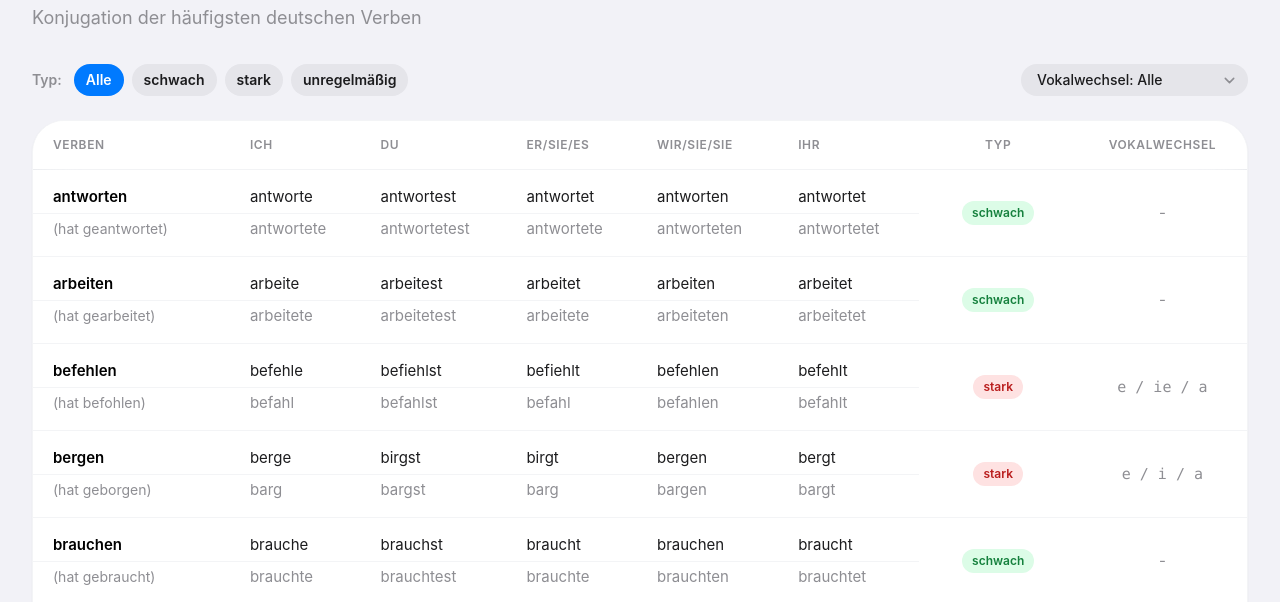
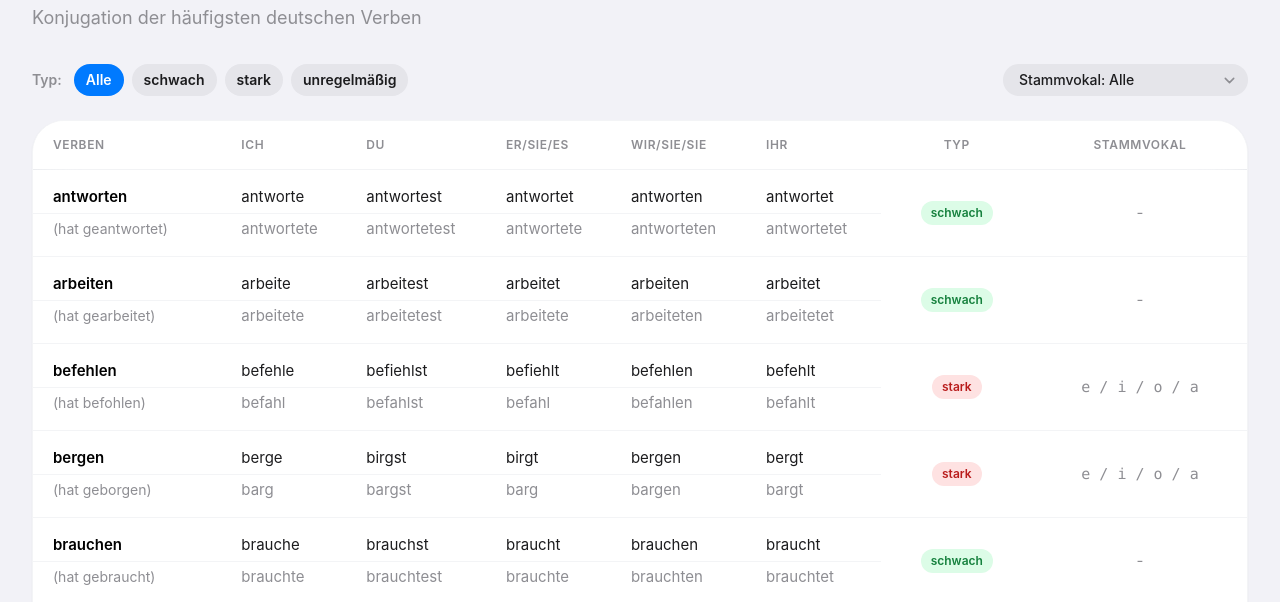
Before and after one commit to iwaszm/DEgrammar, a plain HTML site: page index.html in a window 1280 px wide. Shown: the part 156-758 px from the top of the page. Drawn offline with nearby package versions, Linux system fonts and the light colour scheme.

Commit message:
feat(verben): rename Vokalwechsel to Stammvokal and use Inf/er/Perfekt/Prät patterns

```diff
--- a/assets/data/verbs.js
+++ b/assets/data/verbs.js
@@ -3,7 +3,7 @@ export const verbs = [
         infinitive: "befehlen",
         conjugations: ["befehle", "befiehlst", "befiehlt", "befehlen", "befehlt"],
         type: "stark",
-        vowelChange: "e / ie / a",
+        stemVowel: "e / i / o / a",
         pastInfo: "(hat befohlen)",
         pastConjugations: ["befahl", "befahlst", "befahl", "befahlen", "befahlt"],
         typeClass: "bg-red-100 text-red-700"
@@ -12,7 +12,7 @@ export const verbs = [
         infinitive: "bergen",
         conjugations: ["berge", "birgst", "birgt", "bergen", "bergt"],
         type: "stark",
-        vowelChange: "e / i / a",
+        stemVowel: "e / i / o / a",
         pastInfo: "(hat geborgen)",
         pastConjugations: ["barg", "bargst", "barg", "bargen", "bargt"],
         typeClass: "bg-red-100 text-red-700"
@@ -21,7 +21,7 @@ export const verbs = [
         infinitive: "brechen",
         conjugations: ["breche", "brichst", "bricht", "brechen", "brecht"],
         type: "stark",
-        vowelChange: "e / i / a",
+        stemVowel: "e / i / o / a",
         pastInfo: "(hat/ist gebrochen)",
         pastConjugations: ["brach", "brachst", "brach", "brachen", "bracht"],
         typeClass: "bg-red-100 text-red-700"
@@ -30,7 +30,7 @@ export const verbs = [
         infinitive: "bringen",
         conjugations: ["bringe", "bringst", "bringt", "bringen", "bringt"],
         type: "unregelmäßig",
-        vowelChange: "-",
+        stemVowel: "-",
         pastInfo: "(hat gebracht)",
         pastConjugations: ["brachte", "brachtest", "brachte", "brachten", "brachtet"],
         typeClass: "bg-purple-100 text-purple-700"
@@ -39,7 +39,7 @@ export const verbs = [
         infinitive: "denken",
         conjugations: ["denke", "denkst", "denkt", "denken", "denkt"],
         type: "unregelmäßig",
-        vowelChange: "-",
+        stemVowel: "-",
         pastInfo: "(hat gedacht)",
         pastConjugations: ["dachte", "dachtest", "dachte", "dachten", "dachtet"],
         typeClass: "bg-purple-100 text-purple-700"
@@ -48,7 +48,7 @@ export const verbs = [
         infinitive: "dürfen",
         conjugations: ["darf", "darfst", "darf", "dürfen", "dürft"],
         type: "unregelmäßig",
-        vowelChange: "-",
+        stemVowel: "-",
         pastInfo: "(hat gedurft)",
         pastConjugations: ["durfte", "durftest", "durfte", "durften", "durftet"],
         typeClass: "bg-purple-100 text-purple-700"
@@ -57,7 +57,7 @@ export const verbs = [
         infinitive: "essen",
         conjugations: ["esse", "isst", "isst", "essen", "esst"],
         type: "stark",
-        vowelChange: "e / i / a",
+        stemVowel: "e / i / e / a",
         pastInfo: "(hat gegessen)",
         pastConjugations: ["aß", "aßt", "aß", "aßen", "aßt"],
         typeClass: "bg-red-100 text-red-700"
@@ -66,7 +66,7 @@ export const verbs = [
         infinitive: "fallen",
         conjugations: ["falle", "fällst", "fällt", "fallen", "fallt"],
         type: "stark",
-        vowelChange: "a / ä / ie",
+        stemVowel: "a / ä / a / ie",
         pastInfo: "(ist gefallen)",
         pastConjugations: ["fiel", "fielst", "fiel", "fielen", "fielt"],
         typeClass: "bg-red-100 text-red-700"
@@ -75,7 +75,7 @@ export const verbs = [
         infinitive: "geben",
         conjugations: ["gebe", "gibst", "gibt", "geben", "gebt"],
         type: "stark",
-        vowelChange: "e / i / a",
+        stemVowel: "e / i / e / a",
         pastInfo: "(hat gegeben)",
         pastConjugations: ["gab", "gabst", "gab", "gaben", "gabt"],
         typeClass: "bg-red-100 text-red-700"
@@ -84,7 +84,7 @@ export const verbs = [
         infinitive: "gehen",
         conjugations: ["gehe", "gehst", "geht", "gehen", "geht"],
         type: "unregelmäßig",
-        vowelChange: "-",
+        stemVowel: "-",
         pastInfo: "(ist gegangen)",
         pastConjugations: ["ging", "gingst", "ging", "gingen", "gingt"],
         typeClass: "bg-purple-100 text-purple-700"
@@ -93,7 +93,7 @@ export const verbs = [
         infinitive: "gelten",
         conjugations: ["gelte", "giltst", "gilt", "gelten", "geltet"],
         type: "stark",
-        vowelChange: "e / i / a",
+        stemVowel: "e / i / o / a",
         pastInfo: "(hat gegolten)",
         pastConjugations: ["galt", "galtest", "galt", "galten", "galtet"],
         typeClass: "bg-red-100 text-red-700"
@@ -102,7 +102,7 @@ export const verbs = [
         infinitive: "haben",
         conjugations: ["habe", "hast", "hat", "haben", "habt"],
         type: "unregelmäßig",
-        vowelChange: "-",
+        stemVowel: "-",
         pastInfo: "(hat gehabt)",
         pastConjugations: ["hatte", "hattest", "hatte", "hatten", "hattet"],
         typeClass: "bg-purple-100 text-purple-700"
@@ -111,7 +111,7 @@ export const verbs = [
         infinitive: "helfen",
         conjugations: ["helfe", "hilfst", "hilft", "helfen", "helft"],
         type: "stark",
-        vowelChange: "e / i / a",
+        stemVowel: "e / i / o / a",
         pastInfo: "(hat geholfen)",
         pastConjugations: ["half", "halfst", "half", "halfen", "halft"],
         typeClass: "bg-red-100 text-red-700"
@@ -120,7 +120,7 @@ export const verbs = [
         infinitive: "kennen",
         conjugations: ["kenne", "kennst", "kennt", "kennen", "kennt"],
         type: "unregelmäßig",
-        vowelChange: "-",
+        stemVowel: "-",
         pastInfo: "(hat gekannt)",
         pastConjugations: ["kannte", "kanntest", "kannte", "kannten", "kanntet"],
         typeClass: "bg-purple-100 text-purple-700"
@@ -129,7 +129,7 @@ export const verbs = [
         infinitive: "können",
         conjugations: ["kann", "kannst", "kann", "können", "könnt"],
         type: "unregelmäßig",
-        vowelChange: "-",
+        stemVowel: "-",
         pastInfo: "(hat gekonnt)",
         pastConjugations: ["konnte", "konntest", "konnte", "konnten", "konntet"],
         typeClass: "bg-purple-100 text-purple-700"
@@ -138,7 +138,7 @@ export const verbs = [
         infinitive: "laden",
         conjugations: ["lade", "lädst", "lädt", "laden", "ladet"],
         type: "stark",
-        vowelChange: "a / ä / u",
+        stemVowel: "a / ä / a / u",
         pastInfo: "(hat geladen)",
         pastConjugations: ["lud", "ludst", "lud", "luden", "ludet"],
         typeClass: "bg-red-100 text-red-700"
@@ -147,7 +147,7 @@ export const verbs = [
         infinitive: "lassen",
         conjugations: ["lasse", "lässt", "lässt", "lassen", "lasst"],
         type: "stark",
-        vowelChange: "a / ä / ie",
+        stemVowel: "a / ä / a / ie",
         pastInfo: "(hat gelassen)",
         pastConjugations: ["ließ", "ließest", "ließ", "ließen", "ließt"],
         typeClass: "bg-red-100 text-red-700"
@@ -156,7 +156,7 @@ export const verbs = [
         infinitive: "laufen",
         conjugations: ["laufe", "läufst", "läuft", "laufen", "lauft"],
         type: "stark",
-        vowelChange: "au / äu / ie",
+        stemVowel: "au / äu / au / ie",
         pastInfo: "(ist gelaufen)",
         pastConjugations: ["lief", "liefst", "lief", "liefen", "lieft"],
         typeClass: "bg-red-100 text-red-700"
@@ -165,7 +165,7 @@ export const verbs = [
         infinitive: "lesen",
         conjugations: ["lese", "liest", "liest", "lesen", "lest"],
         type: "stark",
-        vowelChange: "e / ie / a",
+        stemVowel: "e / ie / e / a",
         pastInfo: "(hat gelesen)",
         pastConjugations: ["las", "lasest", "las", "lasen", "last"],
         typeClass: "bg-red-100 text-red-700"
@@ -174,7 +174,7 @@ export const verbs = [
         infinitive: "liegen",
         conjugations: ["liege", "liegst", "liegt", "liegen", "liegt"],
         type: "stark",
-        vowelChange: "ie / ie / a",
+        stemVowel: "ie / ie / e / a",
         pastInfo: "(hat gelegen)",
         pastConjugations: ["lag", "lagst", "lag", "lagen", "lagt"],
         typeClass: "bg-red-100 text-red-700"
@@ -183,7 +183,7 @@ export const verbs = [
         infinitive: "machen",
         conjugations: ["mache", "machst", "macht", "machen", "macht"],
         type: "schwach",
-        vowelChange: "-",
+        stemVowel: "-",
         pastInfo: "(hat gemacht)",
         pastConjugations: ["machte", "machtest", "machte", "machten", "machtet"],
         typeClass: "bg-green-100 text-green-700"
@@ -192,7 +192,7 @@ export const verbs = [
         infinitive: "mögen",
         conjugations: ["mag", "magst", "mag", "mögen", "mögt"],
         type: "unregelmäßig",
-        vowelChange: "-",
+        stemVowel: "-",
         pastInfo: "(hat gemocht)",
         pastConjugations: ["mochte", "mochtest", "mochte", "mochten", "mochtet"],
         typeClass: "bg-purple-100 text-purple-700"
@@ -201,7 +201,7 @@ export const verbs = [
         infinitive: "müssen",
         conjugations: ["muss", "musst", "muss", "müssen", "müsst"],
         type: "unregelmäßig",
-        vowelChange: "-",
+        stemVowel: "-",
         pastInfo: "(hat gemusst)",
         pastConjugations: ["musste", "musstest", "musste", "mussten", "musstet"],
         typeClass: "bg-purple-100 text-purple-700"
@@ -210,7 +210,7 @@ export const verbs = [
         infinitive: "nehmen",
         conjugations: ["nehme", "nimmst", "nimmt", "nehmen", "nehmt"],
         type: "stark",
-        vowelChange: "e / i / a",
+        stemVowel: "e / i / o / a",
         pastInfo: "(hat genommen)",
         pastConjugations: ["nahm", "nahmst", "nahm", "nahmen", "nahmt"],
         typeClass: "bg-red-100 text-red-700"
@@ -219,7 +219,7 @@ export const verbs = [
         infinitive: "sagen",
         conjugations: ["sage", "sagst", "sagt", "sagen", "sagt"],
         type: "schwach",
-        vowelChange: "-",
+        stemVowel: "-",
         pastInfo: "(hat gesagt)",
         pastConjugations: ["sagte", "sagtest", "sagte", "sagten", "sagtet"],
         typeClass: "bg-green-100 text-green-700"
@@ -228,7 +228,7 @@ export const verbs = [
         infinitive: "schlagen",
         conjugations: ["schlage", "schlägst", "schlägt", "schlagen", "schlagt"],
         type: "stark",
-        vowelChange: "a / ä / u",
+        stemVowel: "a / ä / a / u",
         pastInfo: "(hat geschlagen)",
         pastConjugations: ["schlug", "schlugst", "schlug", "schlugen", "schlugt"],
         typeClass: "bg-red-100 text-red-700"
@@ -237,7 +237,7 @@ export const verbs = [
         infinitive: "schreiben",
         conjugations: ["schreibe", "schreibst", "schreibt", "schreiben", "schreibt"],
         type: "stark",
-        vowelChange: "ei / ei / ie",
+        stemVowel: "ei / ei / ie / ie",
         pastInfo: "(hat geschrieben)",
         pastConjugations: ["schrieb", "schriebst", "schrieb", "schrieben", "schriebt"],
         typeClass: "bg-red-100 text-red-700"
@@ -246,7 +246,7 @@ export const verbs = [
         infinitive: "sehen",
         conjugations: ["sehe", "siehst", "sieht", "sehen", "seht"],
         type: "stark",
-        vowelChange: "e / ie / a",
+        stemVowel: "e / ie / e / a",
         pastInfo: "(hat gesehen)",
         pastConjugations: ["sah", "sahst", "sah", "sahen", "saht"],
         typeClass: "bg-red-100 text-red-700"
@@ -255,7 +255,7 @@ export const verbs = [
         infinitive: "sein",
         conjugations: ["bin", "bist", "ist", "sind", "seid"],
         type: "unregelmäßig",
-        vowelChange: "-",
+        stemVowel: "-",
         pastInfo: "(ist gewesen)",
         pastConjugations: ["war", "warst", "war", "waren", "wart"],
         typeClass: "bg-purple-100 text-purple-700"
@@ -264,7 +264,7 @@ export const verbs = [
         infinitive: "setzen",
         conjugations: ["setze", "setzt", "setzt", "setzen", "setzt"],
         type: "schwach",
-        vowelChange: "-",
+        stemVowel: "-",
         pastInfo: "(hat gesetzt)",
         pastConjugations: ["setzte", "setztest", "setzte", "setzten", "setztet"],
         typeClass: "bg-green-100 text-green-700"
@@ -273,7 +273,7 @@ export const verbs = [
         infinitive: "sollen",
         conjugations: ["soll", "sollst", "soll", "sollen", "sollt"],
         type: "unregelmäßig",
-        vowelChange: "-",
+        stemVowel: "-",
         pastInfo: "(hat gesollt)",
         pastConjugations: ["sollte", "solltest", "sollte", "sollten", "solltet"],
         typeClass: "bg-purple-100 text-purple-700"
@@ -282,7 +282,7 @@ export const verbs = [
         infinitive: "sprechen",
         conjugations: ["spreche", "sprichst", "spricht", "sprechen", "sprecht"],
         type: "stark",
-        vowelChange: "e / i / a",
+        stemVowel: "e / i / o / a",
         pastInfo: "(hat gesprochen)",
         pastConjugations: ["sprach", "sprachst", "sprach", "sprachen", "spracht"],
         typeClass: "bg-red-100 text-red-700"
@@ -291,7 +291,7 @@ export const verbs = [
         infinitive: "stehen",
         conjugations: ["stehe", "stehst", "steht", "stehen", "steht"],
         type: "unregelmäßig",
-        vowelChange: "-",
+        stemVowel: "-",
         pastInfo: "(hat gestanden)",
         pastConjugations: ["stand", "standest", "stand", "standen", "standet"],
         typeClass: "bg-purple-100 text-purple-700"
@@ -300,7 +300,7 @@ export const verbs = [
         infinitive: "weisen",
         conjugations: ["weise", "weist", "weist", "weisen", "weist"],
         type: "stark",
-        vowelChange: "ei / ei / ie",
+        stemVowel: "ei / ei / ie / ie",
         pastInfo: "(hat gewiesen)",
         pastConjugations: ["wies", "wiest", "wies", "wiesen", "wiest"],
         typeClass: "bg-red-100 text-red-700"
@@ -309,7 +309,7 @@ export const verbs = [
         infinitive: "werden",
         conjugations: ["werde", "wirst", "wird", "werden", "werdet"],
         type: "unregelmäßig",
-        vowelChange: "e / i / u",
+        stemVowel: "e / i / o / u",
         pastInfo: "(ist geworden)",
         pastConjugations: ["wurde", "wurdest", "wurde", "wurden", "wurdet"],
         typeClass: "bg-purple-100 text-purple-700"
@@ -318,7 +318,7 @@ export const verbs = [
         infinitive: "wissen",
         conjugations: ["weiß", "weißt", "weiß", "wissen", "wisst"],
         type: "unregelmäßig",
-        vowelChange: "-",
+        stemVowel: "-",
         pastInfo: "(hat gewusst)",
         pastConjugations: ["wusste", "wusstest", "wusste", "wussten", "wusstet"],
         typeClass: "bg-purple-100 text-purple-700"
@@ -327,7 +327,7 @@ export const verbs = [
         infinitive: "wollen",
         conjugations: ["will", "willst", "will", "wollen", "wollt"],
         type: "unregelmäßig",
-        vowelChange: "-",
+        stemVowel: "-",
         pastInfo: "(hat gewollt)",
         pastConjugations: ["wollte", "wolltest", "wollte", "wollten", "wolltet"],
         typeClass: "bg-purple-100 text-purple-700"
@@ -336,7 +336,7 @@ export const verbs = [
         infinitive: "ziehen",
         conjugations: ["ziehe", "ziehst", "zieht", "ziehen", "zieht"],
         type: "stark",
-        vowelChange: "ie / ie / o",
+        stemVowel: "ie / ie / o / o",
         pastInfo: "(hat/ist gezogen)",
         pastConjugations: ["zog", "zogst", "zog", "zogen", "zogt"],
         typeClass: "bg-red-100 text-red-700"
@@ -345,7 +345,7 @@ export const verbs = [
         infinitive: "antworten",
         conjugations: ["antworte", "antwortest", "antwortet", "antworten", "antwortet"],
         type: "schwach",
-        vowelChange: "-",
+        stemVowel: "-",
         pastInfo: "(hat geantwortet)",
         pastConjugations: ["antwortete", "antwortetest", "antwortete", "antworteten", "antwortetet"],
         typeClass: "bg-green-100 text-green-700"
@@ -354,7 +354,7 @@ export const verbs = [
         infinitive: "arbeiten",
         conjugations: ["arbeite", "arbeitest", "arbeitet", "arbeiten", "arbeitet"],
         type: "schwach",
-        vowelChange: "-",
+        stemVowel: "-",
         pastInfo: "(hat gearbeitet)",
         pastConjugations: ["arbeitete", "arbeitetest", "arbeitete", "arbeiteten", "arbeitetet"],
         typeClass: "bg-green-100 text-green-700"
@@ -363,7 +363,7 @@ export const verbs = [
         infinitive: "brauchen",
         conjugations: ["brauche", "brauchst", "braucht", "brauchen", "braucht"],
         type: "schwach",
-        vowelChange: "-",
+        stemVowel: "-",
         pastInfo: "(hat gebraucht)",
         pastConjugations: ["brauchte", "brauchtest", "brauchte", "brauchten", "brauchtet"],
         typeClass: "bg-green-100 text-green-700"
@@ -372,7 +372,7 @@ export const verbs = [
         infinitive: "brennen",
         conjugations: ["brenne", "brennst", "brennt", "brennen", "brennt"],
         type: "unregelmäßig",
-        vowelChange: "-",
+        stemVowel: "-",
         pastInfo: "(hat gebrannt)",
         pastConjugations: ["brannte", "branntest", "brannte", "brannten", "branntet"],
         typeClass: "bg-purple-100 text-purple-700"
@@ -381,7 +381,7 @@ export const verbs = [
         infinitive: "finden",
         conjugations: ["finde", "findest", "findet", "finden", "findet"],
         type: "stark",
-        vowelChange: "-",
+        stemVowel: "i / i / u / a",
         pastInfo: "(hat gefunden)",
         pastConjugations: ["fand", "fandst", "fand", "fanden", "fandet"],
         typeClass: "bg-red-100 text-red-700"
@@ -390,7 +390,7 @@ export const verbs = [
         infinitive: "fahren",
         conjugations: ["fahre", "fährst", "fährt", "fahren", "fahrt"],
         type: "stark",
-        vowelChange: "a / ä / a",
+        stemVowel: "a / ä / a / u",
         pastInfo: "(ist gefahren)",
         pastConjugations: ["fuhr", "fuhrst", "fuhr", "fuhren", "fuhrt"],
         typeClass: "bg-red-100 text-red-700"
@@ -399,7 +399,7 @@ export const verbs = [
         infinitive: "fragen",
         conjugations: ["frage", "fragst", "fragt", "fragen", "fragt"],
         type: "schwach",
-        vowelChange: "-",
+        stemVowel: "-",
         pastInfo: "(hat gefragt)",
         pastConjugations: ["fragte", "fragtest", "fragte", "fragten", "fragtet"],
         typeClass: "bg-green-100 text-green-700"
@@ -408,7 +408,7 @@ export const verbs = [
         infinitive: "kaufen",
         conjugations: ["kaufe", "kaufst", "kauft", "kaufen", "kauft"],
         type: "schwach",
-        vowelChange: "-",
+        stemVowel: "-",
         pastInfo: "(hat gekauft)",
         pastConjugations: ["kaufte", "kauftest", "kaufte", "kauften", "kauftet"],
         typeClass: "bg-green-100 text-green-700"
@@ -417,7 +417,7 @@ export const verbs = [
         infinitive: "kommen",
         conjugations: ["komme", "kommst", "kommt", "kommen", "kommt"],
         type: "stark",
-        vowelChange: "-",
+        stemVowel: "o / o / o / a",
         pastInfo: "(ist gekommen)",
         pastConjugations: ["kam", "kamst", "kam", "kamen", "kamt"],
         typeClass: "bg-red-100 text-red-700"
@@ -426,7 +426,7 @@ export const verbs = [
         infinitive: "leben",
         conjugations: ["lebe", "lebst", "lebt", "leben", "lebt"],
         type: "schwach",
-        vowelChange: "-",
+        stemVowel: "-",
         pastInfo: "(hat gelebt)",
         pastConjugations: ["lebte", "lebtest", "lebte", "lebten", "lebtet"],
         typeClass: "bg-green-100 text-green-700"
@@ -435,7 +435,7 @@ export const verbs = [
         infinitive: "lernen",
         conjugations: ["lerne", "lernst", "lernt", "lernen", "lernt"],
         type: "schwach",
-        vowelChange: "-",
+        stemVowel: "-",
         pastInfo: "(hat gelernt)",
         pastConjugations: ["lernte", "lerntest", "lernte", "lernten", "lerntet"],
         typeClass: "bg-green-100 text-green-700"
@@ -444,7 +444,7 @@ export const verbs = [
         infinitive: "rennen",
         conjugations: ["renne", "rennst", "rennt", "rennen", "rennt"],
         type: "unregelmäßig",
-        vowelChange: "-",
+        stemVowel: "-",
         pastInfo: "(ist gerannt)",
         pastConjugations: ["rannte", "ranntest", "rannte", "rannten", "ranntet"],
         typeClass: "bg-purple-100 text-purple-700"
@@ -453,7 +453,7 @@ export const verbs = [
         infinitive: "schlafen",
         conjugations: ["schlafe", "schläfst", "schläft", "schlafen", "schlaft"],
         type: "stark",
-        vowelChange: "a / ä / a",
+        stemVowel: "a / ä / a / ie",
         pastInfo: "(hat geschlafen)",
         pastConjugations: ["schlief", "schliefst", "schlief", "schliefen", "schlieft"],
         typeClass: "bg-red-100 text-red-700"
@@ -462,7 +462,7 @@ export const verbs = [
         infinitive: "spielen",
         conjugations: ["spiele", "spielst", "spielt", "spielen", "spielt"],
         type: "schwach",
-        vowelChange: "-",
+        stemVowel: "-",
         pastInfo: "(hat gespielt)",
         pastConjugations: ["spielte", "spieltest", "spielte", "spielten", "spieltet"],
         typeClass: "bg-green-100 text-green-700"
@@ -471,7 +471,7 @@ export const verbs = [
         infinitive: "suchen",
         conjugations: ["suche", "suchst", "sucht", "suchen", "sucht"],
         type: "schwach",
-        vowelChange: "-",
+        stemVowel: "-",
         pastInfo: "(hat gesucht)",
         pastConjugations: ["suchte", "suchtest", "suchte", "suchten", "suchtet"],
         typeClass: "bg-green-100 text-green-700"
@@ -480,7 +480,7 @@ export const verbs = [
         infinitive: "tragen",
         conjugations: ["trage", "trägst", "trägt", "tragen", "tragt"],
         type: "stark",
-        vowelChange: "a / ä / a",
+        stemVowel: "a / ä / a / u",
         pastInfo: "(hat getragen)",
         pastConjugations: ["trug", "trugst", "trug", "trugen", "trugt"],
         typeClass: "bg-red-100 text-red-700"
@@ -489,7 +489,7 @@ export const verbs = [
         infinitive: "treffen",
         conjugations: ["treffe", "triffst", "trifft", "treffen", "trefft"],
         type: "stark",
-        vowelChange: "e / i / o",
+        stemVowel: "e / i / o / a",
         pastInfo: "(hat getroffen)",
         pastConjugations: ["traf", "trafst", "traf", "trafen", "traft"],
         typeClass: "bg-red-100 text-red-700"
@@ -498,7 +498,7 @@ export const verbs = [
         infinitive: "zeigen",
         conjugations: ["zeige", "zeigst", "zeigt", "zeigen", "zeigt"],
         type: "schwach",
-        vowelChange: "-",
+        stemVowel: "-",
         pastInfo: "(hat gezeigt)",
         pastConjugations: ["zeigte", "zeigtest", "zeigte", "zeigten", "zeigtet"],
         typeClass: "bg-green-100 text-green-700"
--- a/assets/js/app.js
+++ b/assets/js/app.js
@@ -57,7 +57,7 @@ document.addEventListener('DOMContentLoaded', () => {
                 <td rowspan="2" class="px-4 py-4 align-middle text-center border-b border-gray-100">
                     <span class="verb-typ inline-flex items-center px-2.5 py-1 rounded-full text-xs font-semibold ${verb.typeClass}">${verb.type}</span>
                 </td>
-                <td rowspan="2" class="px-4 py-4 align-middle text-center border-b border-gray-100 text-[#8E8E93] verb-vokal ${verb.vowelChange !== '-' ? 'font-mono text-[#1C1C1E]' : ''}">${verb.vowelChange}</td>
+                <td rowspan="2" class="px-4 py-4 align-middle text-center border-b border-gray-100 text-[#8E8E93] verb-vokal ${verb.stemVowel !== '-' ? 'font-mono text-[#1C1C1E]' : ''}">${verb.stemVowel}</td>
             `;
             tbodyVerben.appendChild(tr1);
 
@@ -72,7 +72,7 @@ document.addEventListener('DOMContentLoaded', () => {
     };
 
     const types = new Set(verbs.map(v => v.type));
-    const vokals = new Set(verbs.map(v => v.vowelChange).filter(v => v !== '-'));
+    const vokals = new Set(verbs.map(v => v.stemVowel).filter(v => v !== '-'));
 
     const createTag = (typValue, label) => {
         const btn = document.createElement('button');
@@ -110,7 +110,7 @@ document.addEventListener('DOMContentLoaded', () => {
     Array.from(vokals).sort().forEach(v => {
         const opt = document.createElement('option');
         opt.value = v;
-        opt.textContent = `Vokalwechsel: ${v}`;
+        opt.textContent = `Stammvokal: ${v}`;
         filterVokal.appendChild(opt);
     });
 
@@ -118,7 +118,7 @@ document.addEventListener('DOMContentLoaded', () => {
         const selectedVokal = filterVokal.value;
         const filtered = verbs.filter(verb => {
             const matchTyp = currentTyp === 'all' || verb.type === currentTyp;
-            const matchVokal = selectedVokal === 'all' || verb.vowelChange === selectedVokal;
+            const matchVokal = selectedVokal === 'all' || verb.stemVowel === selectedVokal;
             return matchTyp && matchVokal;
         });
         renderVerbenTable(filtered);
--- a/index.html
+++ b/index.html
@@ -48,7 +48,7 @@
                 <!-- Vokalwechsel Filter -->
                 <div class="relative ml-auto md:ml-0">
                     <select id="filter-vokal" class="ios-select bg-[#E5E5EA] text-[#1C1C1E] text-sm font-medium py-1.5 pl-4 pr-10 rounded-full appearance-none focus:outline-none focus:ring-2 focus:ring-[#007AFF] transition-shadow cursor-pointer">
-                        <option value="all">Vokalwechsel: Alle</option>
+                        <option value="all">Stammvokal: Alle</option>
                         <!-- Options populated by JS -->
                     </select>
                 </div>
@@ -68,7 +68,7 @@
                                 <th class="px-4 py-4 font-semibold border-b border-gray-200">wir/sie/Sie</th>
                                 <th class="px-4 py-4 font-semibold border-b border-gray-200">ihr</th>
                                 <th class="px-4 py-4 font-semibold border-b border-gray-200 text-center">Typ</th>
-                                <th class="px-4 py-4 font-semibold border-b border-gray-200 text-center">Vokalwechsel</th>
+                                <th class="px-4 py-4 font-semibold border-b border-gray-200 text-center">Stammvokal</th>
                             </tr>
                         </thead>
                         <tbody class="text-[15px] divide-y divide-gray-100">
```
